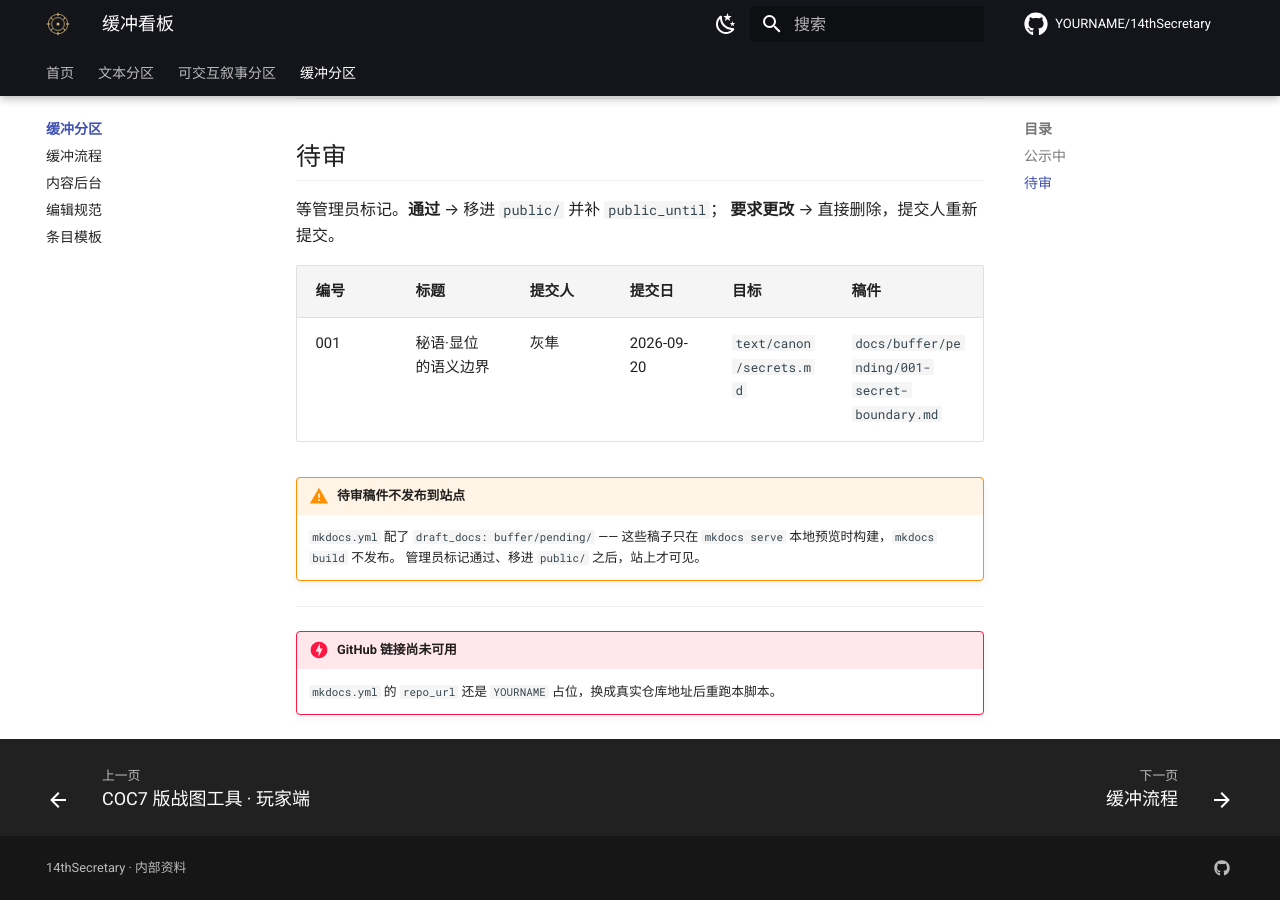
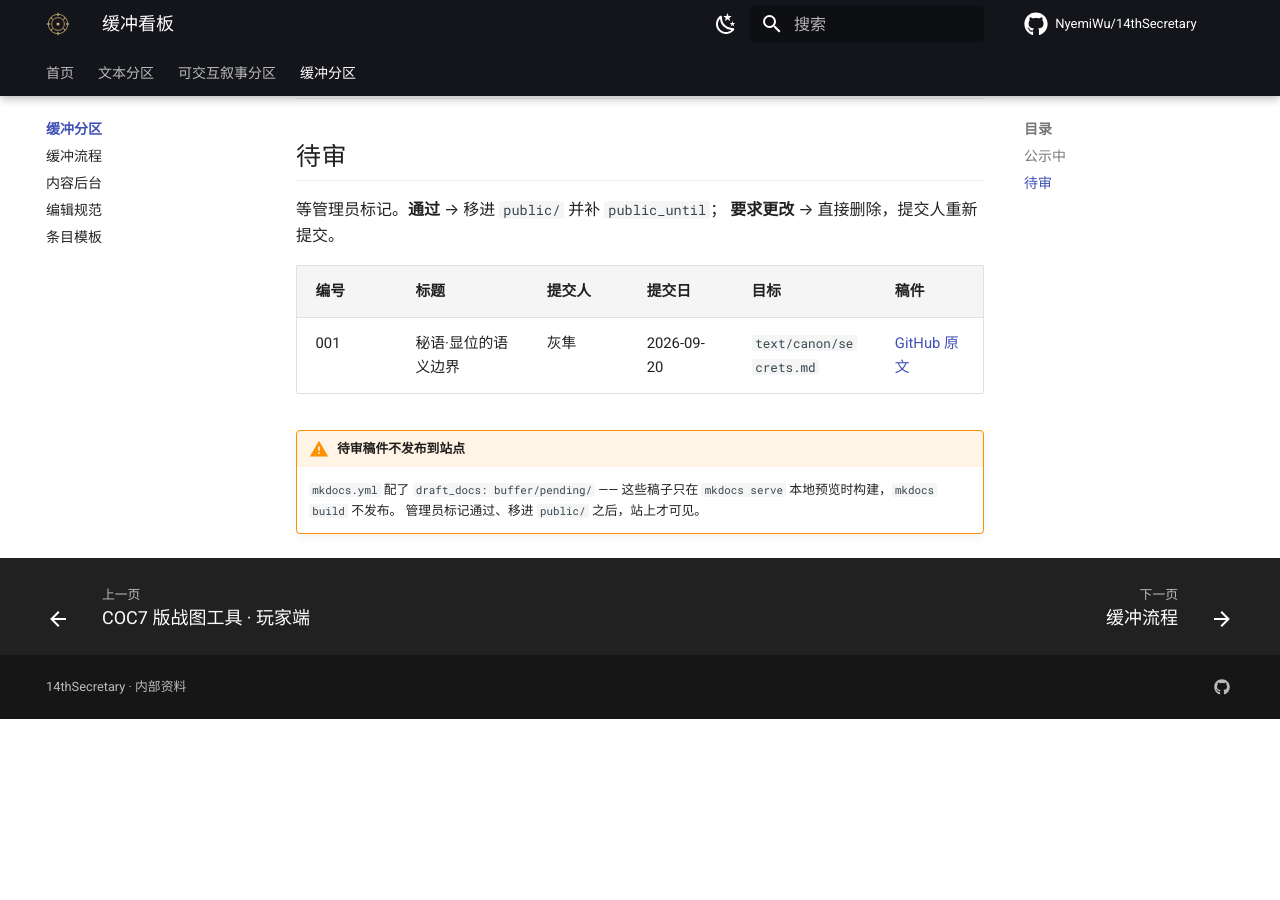
Before and after one commit to NyemiWu/14thSecretary, an MkDocs documentation site: the page built from docs/buffer/index.md, in a window 1280 px wide and 900 px high, scrolled down 910 px. Built offline with MkDocs 1.6.1 and Material for MkDocs 9.7.7, drawn with Linux system fonts in a browser that asks for light colours; comment, search, counter and statistics services are not loaded; after the commit the page ends 1629 px from its top, so only the background shows below that.

Commit message:
chore: 填入真实仓库地址(NyemiWu) + 改用 GitHub Actions 自动部署 + 修正 CODEOWNERS 路径

```diff
--- a/docs/buffer/index.md
+++ b/docs/buffer/index.md
@@ -38,14 +38,9 @@ tags:
 
 | 编号 | 标题 | 提交人 | 提交日 | 目标 | 稿件 |
 |---|---|---|---|---|---|
-| 001 | 秘语·显位的语义边界 | 灰隼 | 2026-09-20 | `text/canon/secrets.md` | `docs/buffer/pending/001-secret-boundary.md` |
+| 001 | 秘语·显位的语义边界 | 灰隼 | 2026-09-20 | `text/canon/secrets.md` | [GitHub 原文](https://github.com/NyemiWu/14thSecretary/blob/main/docs/buffer/pending/001-secret-boundary.md) |
 
 !!! warning "待审稿件不发布到站点"
     `mkdocs.yml` 配了 `draft_docs: buffer/pending/` ——
     这些稿子只在 `mkdocs serve` 本地预览时构建，`mkdocs build` 不发布。
     管理员标记通过、移进 `public/` 之后，站上才可见。
-
----
-
-!!! danger "GitHub 链接尚未可用"
-    `mkdocs.yml` 的 `repo_url` 还是 `YOURNAME` 占位，换成真实仓库地址后重跑本脚本。
--- a/docs/editor/index.html
+++ b/docs/editor/index.html
@@ -167,7 +167,7 @@ code.inline{background:#1a1e25;padding:1px 5px;border-radius:3px;font-size:12px;
 
 <script>
 /* 配置：owner / repo / branch / 图片 URL 前缀。首次在「设置」里填一次，存浏览器本地 */
-var DEFAULTS = { owner: "YOURNAME", repo: "14thSecretary", branch: "main", imgPrefix: "/14thSecretary/assets/uploads" };
+var DEFAULTS = { owner: "NyemiWu", repo: "14thSecretary", branch: "main", imgPrefix: "/14thSecretary/assets/uploads" };
 var CFG_KEY = "14thsec.cfg";
 var TOKEN_KEY = "14thsec.token";
 
--- a/mkdocs.yml
+++ b/mkdocs.yml
@@ -2,9 +2,9 @@ site_name: 14thSecretary
 site_description: 文本分区 · 可交互叙事分区 · 缓冲分区
 site_author: 14thSecretary
 
-site_url: https://YOURNAME.github.io/14thSecretary/
-repo_url: https://github.com/YOURNAME/14thSecretary
-repo_name: YOURNAME/14thSecretary
+site_url: https://nyemiwu.github.io/14thSecretary/
+repo_url: https://github.com/NyemiWu/14thSecretary
+repo_name: NyemiWu/14thSecretary
 edit_uri: edit/main/docs/
 
 copyright: 14thSecretary · 内部资料
@@ -102,7 +102,7 @@ extra:
   generator: false
   social:
     - icon: fontawesome/brands/github
-      link: https://github.com/YOURNAME/14thSecretary
+      link: https://github.com/NyemiWu/14thSecretary
       name: 14thSecretary on GitHub
 
 # ------------------------------------------------------------
```
Also changed, not shown: README.md (+16 -16 lines), docs/buffer/editor.md (+2 -2 lines), 3 other files.
